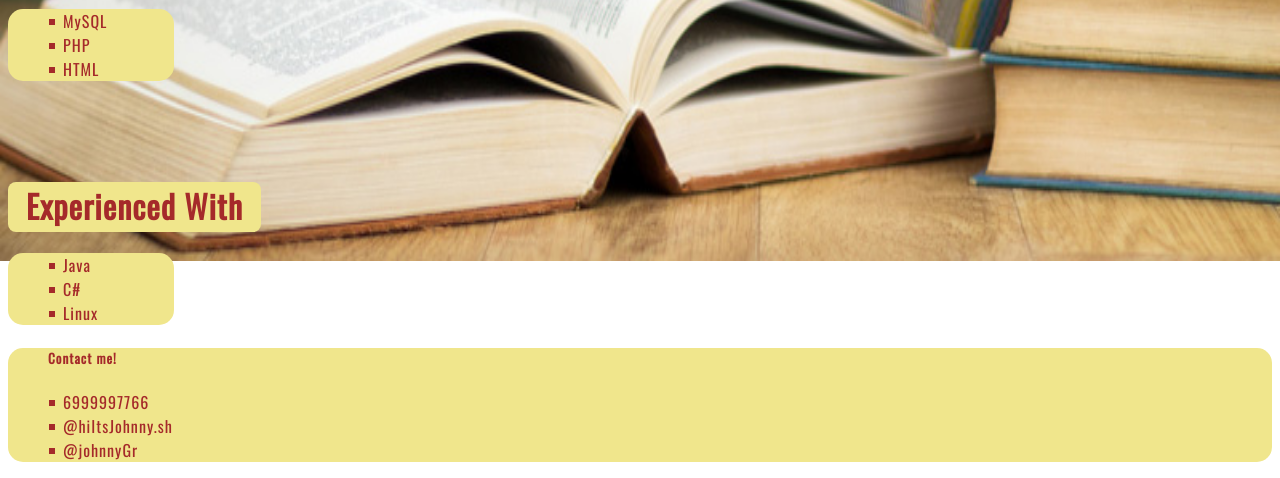
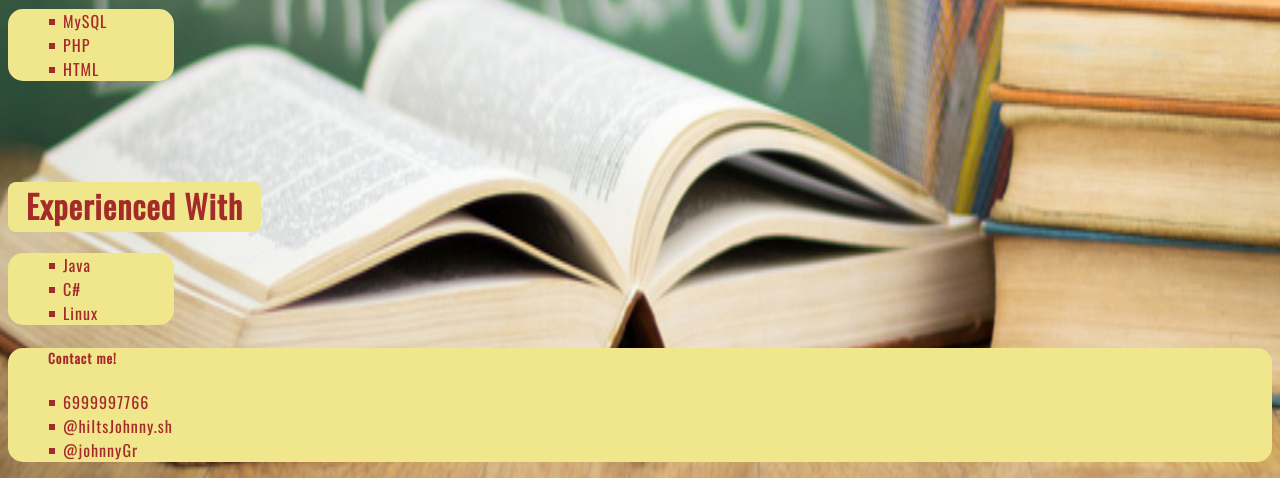
Before and after one commit to Cgiannis/cgiannis.github.io, a plain HTML site: page csy1018-assign1/resume.html in a window 1280 px wide. Shown: the part 648-1126 px from the top of the page. Drawn offline with nearby package versions, Linux system fonts and the light colour scheme; files whose address does not match are found by name.

```diff
--- a/csy1018-assign1/css/mystyleResume.css
+++ b/csy1018-assign1/css/mystyleResume.css
@@ -1,6 +1,6 @@
 body {  /*the code here is the same as the last section i will comment whenever you see something new*/
       max-width: 100%;
-      max-height: 100%;
+      max-height: 7000px;
       background-image:url("C:/Users/user/Desktop/csy1018/cgiannis.github.io/csy1018-assign1/images/yourstory-education.jpg");
       background-repeat: no-repeat;
    background-size: 100% 100%;
```
Also changed, not shown: csy1018-assign1/readme/readme.txt.txt (deleted), 1 other file.
